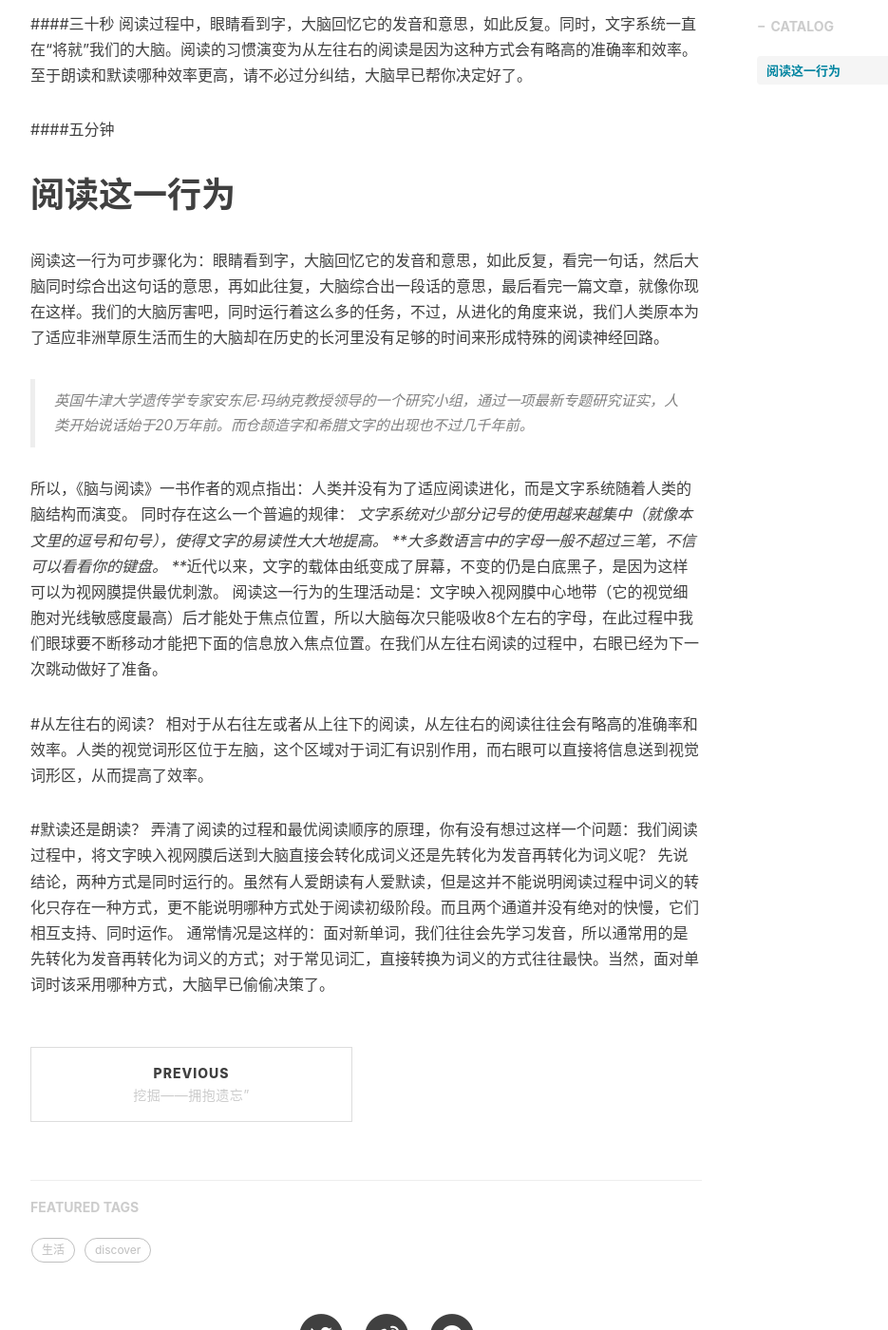
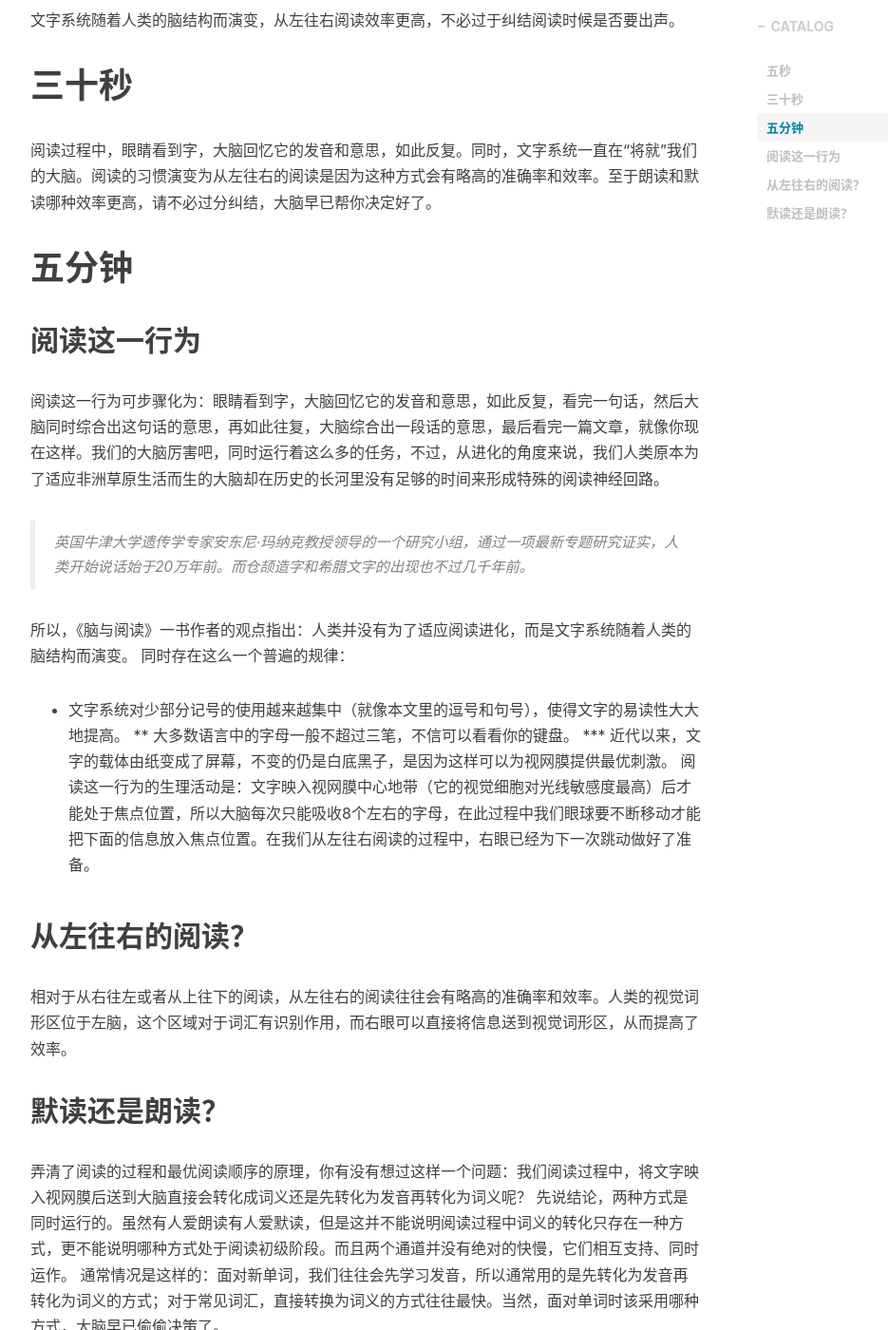
Before and after one commit to vander1997/vander1997.github.io, a Jekyll site: the page built from _posts/2019-01-27-挖掘-阅读“阅读”.md, in a window 1280 px wide and 1400 px high, scrolled down 737 px. Shown: the whole window at 95% size, without its empty margins (233-1168 px from the left). Built offline with Jekyll 4.4.1, drawn with Linux system fonts in a browser that asks for light colours; nearby versions of some CDN libraries; comment, search, counter and statistics services are not loaded; some of the changed text lies outside the part shown.

Commit message:
Update 2019-01-27-挖掘-阅读“阅读”.md

```diff
--- a/_posts/2019-01-27-挖掘-阅读“阅读”.md
+++ b/_posts/2019-01-27-挖掘-阅读“阅读”.md
@@ -12,28 +12,34 @@ tags:
 ---
 >如今，越来越多的信息冲向我们的屏幕，无论是碎片化阅读还是系统化阅读，阅读已经成为了我们生活中不可或缺的行为，本文挖掘一些关于阅读的趣事。
 
-####五秒
+
+
+# 五秒
 文字系统随着人类的脑结构而演变，从左往右阅读效率更高，不必过于纠结阅读时候是否要出声。
 
-####三十秒
+
+
+# 三十秒
 阅读过程中，眼睛看到字，大脑回忆它的发音和意思，如此反复。同时，文字系统一直在“将就”我们的大脑。阅读的习惯演变为从左往右的阅读是因为这种方式会有略高的准确率和效率。至于朗读和默读哪种效率更高，请不必过分纠结，大脑早已帮你决定好了。
 
-####五分钟
-# 阅读这一行为
+
+
+# 五分钟
+## 阅读这一行为
 阅读这一行为可步骤化为：眼睛看到字，大脑回忆它的发音和意思，如此反复，看完一句话，然后大脑同时综合出这句话的意思，再如此往复，大脑综合出一段话的意思，最后看完一篇文章，就像你现在这样。我们的大脑厉害吧，同时运行着这么多的任务，不过，从进化的角度来说，我们人类原本为了适应非洲草原生活而生的大脑却在历史的长河里没有足够的时间来形成特殊的阅读神经回路。
 >英国牛津大学遗传学专家安东尼·玛纳克教授领导的一个研究小组，通过一项最新专题研究证实，人类开始说话始于20万年前。而仓颉造字和希腊文字的出现也不过几千年前。
 
 所以，《脑与阅读》一书作者的观点指出：人类并没有为了适应阅读进化，而是文字系统随着人类的脑结构而演变。
 同时存在这么一个普遍的规律：
-*文字系统对少部分记号的使用越来越集中（就像本文里的逗号和句号），使得文字的易读性大大地提高。
-**大多数语言中的字母一般不超过三笔，不信可以看看你的键盘。
-***近代以来，文字的载体由纸变成了屏幕，不变的仍是白底黑子，是因为这样可以为视网膜提供最优刺激。
+* 文字系统对少部分记号的使用越来越集中（就像本文里的逗号和句号），使得文字的易读性大大地提高。
+** 大多数语言中的字母一般不超过三笔，不信可以看看你的键盘。
+*** 近代以来，文字的载体由纸变成了屏幕，不变的仍是白底黑子，是因为这样可以为视网膜提供最优刺激。
 阅读这一行为的生理活动是：文字映入视网膜中心地带（它的视觉细胞对光线敏感度最高）后才能处于焦点位置，所以大脑每次只能吸收8个左右的字母，在此过程中我们眼球要不断移动才能把下面的信息放入焦点位置。在我们从左往右阅读的过程中，右眼已经为下一次跳动做好了准备。
 
-#从左往右的阅读？
+## 从左往右的阅读？
  相对于从右往左或者从上往下的阅读，从左往右的阅读往往会有略高的准确率和效率。人类的视觉词形区位于左脑，这个区域对于词汇有识别作用，而右眼可以直接将信息送到视觉词形区，从而提高了效率。
 
-#默读还是朗读？
+## 默读还是朗读？
 弄清了阅读的过程和最优阅读顺序的原理，你有没有想过这样一个问题：我们阅读过程中，将文字映入视网膜后送到大脑直接会转化成词义还是先转化为发音再转化为词义呢？
 先说结论，两种方式是同时运行的。虽然有人爱朗读有人爱默读，但是这并不能说明阅读过程中词义的转化只存在一种方式，更不能说明哪种方式处于阅读初级阶段。而且两个通道并没有绝对的快慢，它们相互支持、同时运作。
 通常情况是这样的：面对新单词，我们往往会先学习发音，所以通常用的是先转化为发音再转化为词义的方式；对于常见词汇，直接转换为词义的方式往往最快。当然，面对单词时该采用哪种方式，大脑早已偷偷决策了。
```
